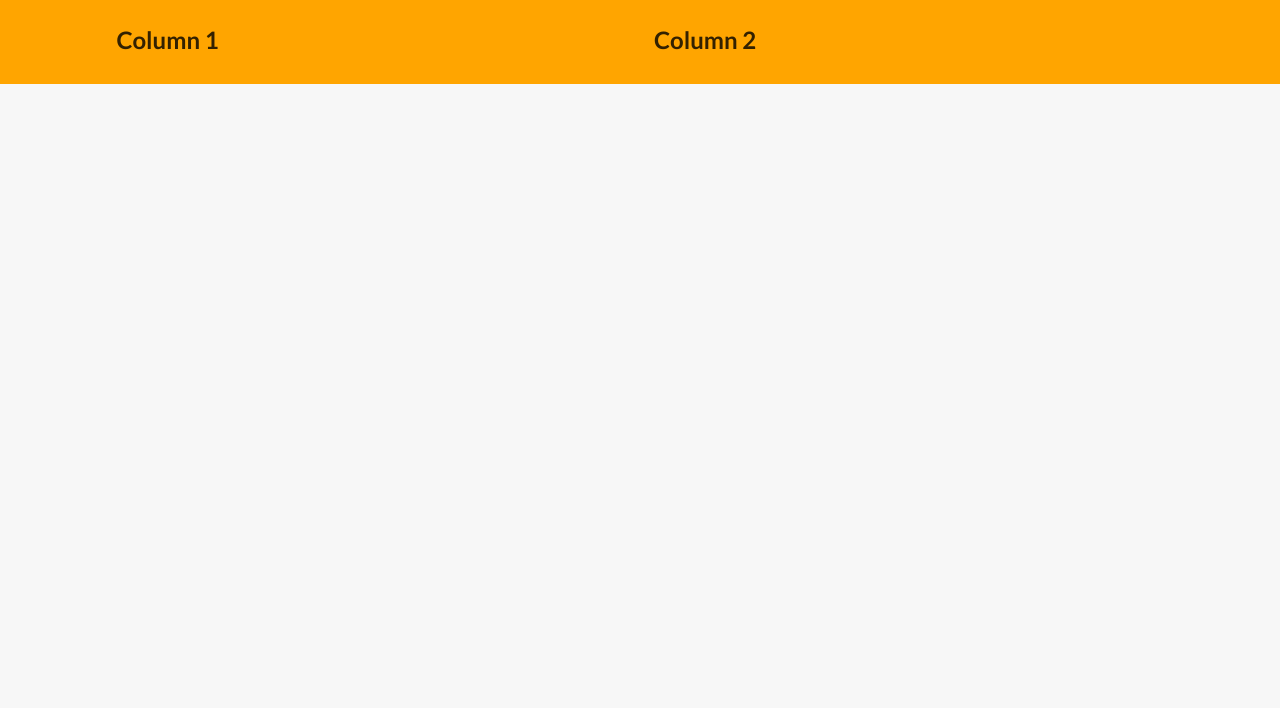
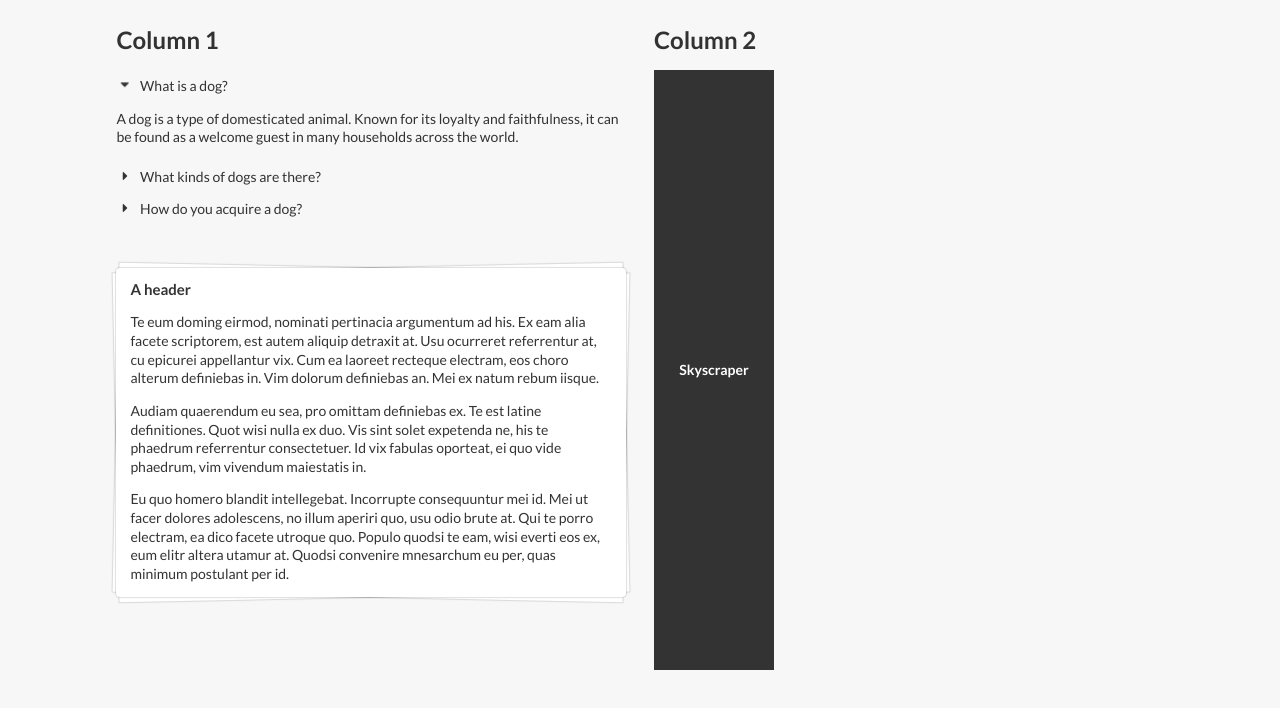
Before and after one commit to ateel/Midterm-Refresher, a plain HTML site: page 1/index.html in a window 1280 px wide. Drawn offline with nearby package versions, Linux system fonts and the light colour scheme; files that its build step writes are made by us from their sources.

Commit message:
midterm part 1

```diff
--- a/1/css/styles.css
+++ /dev/null
@@ -1,4 +0,0 @@
-.column {
-background: orange;
-
-}
--- a/1/index.html
+++ b/1/index.html
@@ -22,10 +22,46 @@
 
     <div class="column">
       <h2>Column 1</h2>
+      <!-- Accordion -->
+
+<div class="ui accordion">
+    <div class="active title">
+      <i class="dropdown icon"></i>
+      What is a dog?
+    </div>
+    <div class="active content">
+      <p>A dog is a type of domesticated animal. Known for its loyalty and faithfulness, it can be found as a welcome guest in many households across the world.</p>
+    </div>
+    <div class="title">
+      <i class="dropdown icon"></i>
+      What kinds of dogs are there?
+    </div>
+    <div class="content">
+      <p>There are many breeds of dogs. Each breed varies in size and temperament. Owners often select a breed of dog that they find to be compatible with their own lifestyle and desires from a companion.</p>
+    </div>
+    <div class="title">
+      <i class="dropdown icon"></i>
+      How do you acquire a dog?
+    </div>
+    <div class="content">
+      <p>Three common ways for a prospective owner to acquire a dog is from pet shops, private owners, or shelters.</p>
+      <p>A pet shop may be the most convenient way to buy a dog. Buying a dog from a private owner allows you to assess the pedigree and upbringing of your dog before choosing to take it home. Lastly, finding your dog from a shelter, helps give a good home to a dog who may not find one so readily.</p>
+    </div>
+  </div>
+
+  <!-- Piled Segment -->
+
+      <div class="ui piled segment">
+  <h4 class="ui header">A header</h4>
+  <p>Te eum doming eirmod, nominati pertinacia argumentum ad his. Ex eam alia facete scriptorem, est autem aliquip detraxit at. Usu ocurreret referrentur at, cu epicurei appellantur vix. Cum ea laoreet recteque electram, eos choro alterum definiebas in. Vim dolorum definiebas an. Mei ex natum rebum iisque.</p>
+   <p>Audiam quaerendum eu sea, pro omittam definiebas ex. Te est latine definitiones. Quot wisi nulla ex duo. Vis sint solet expetenda ne, his te phaedrum referrentur consectetuer. Id vix fabulas oporteat, ei quo vide phaedrum, vim vivendum maiestatis in.</p>
+   <p>Eu quo homero blandit intellegebat. Incorrupte consequuntur mei id. Mei ut facer dolores adolescens, no illum aperiri quo, usu odio brute at. Qui te porro electram, ea dico facete utroque quo. Populo quodsi te eam, wisi everti eos ex, eum elitr altera utamur at. Quodsi convenire mnesarchum eu per, quas minimum postulant per id.</p>
+</div>
     </div>
 
     <div class="column">
       <h2>Column 2</h2>
+      <div class="ui skyscraper test ad" data-text="Skyscraper"></div>
     </div>
 
 </div>
--- a/1/js/scripts.js
+++ b/1/js/scripts.js
@@ -0,0 +1,4 @@
+// Initialize accordion
+$('.ui.accordion')
+  .accordion()
+;
```
